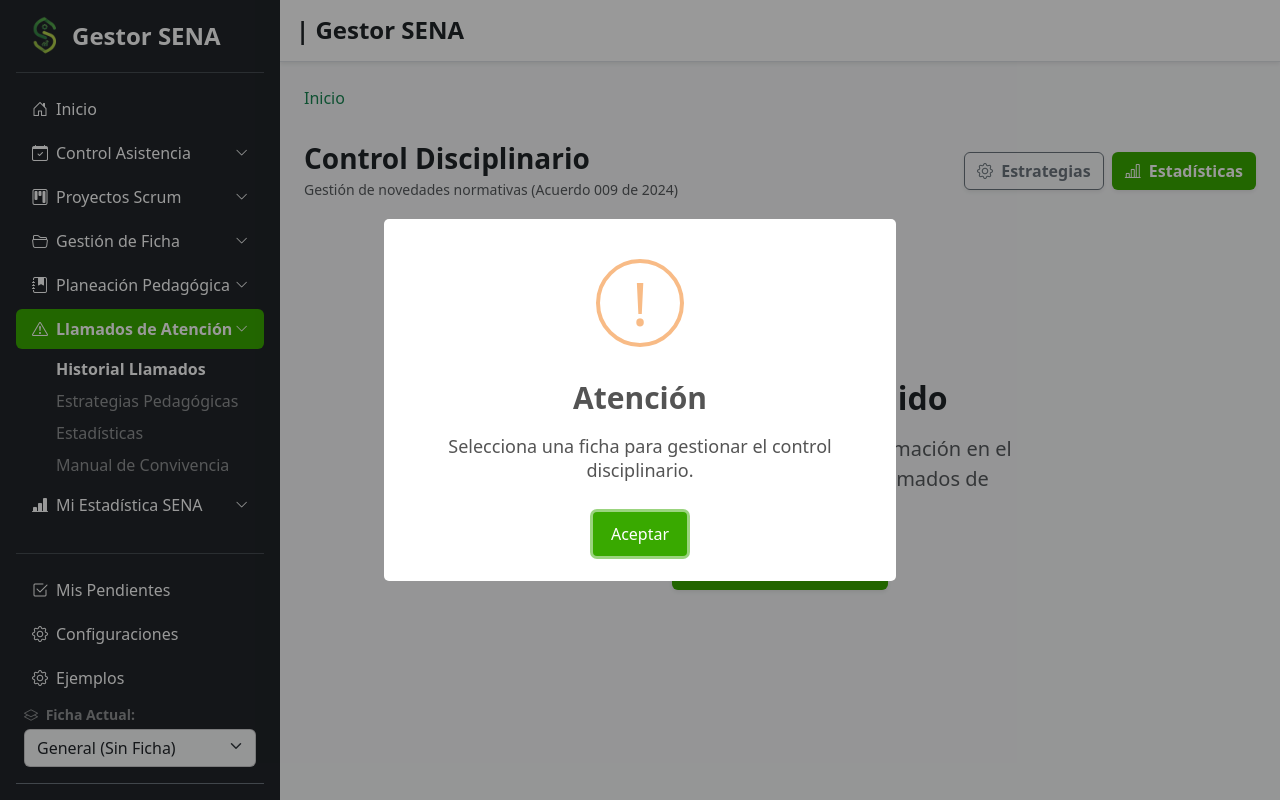
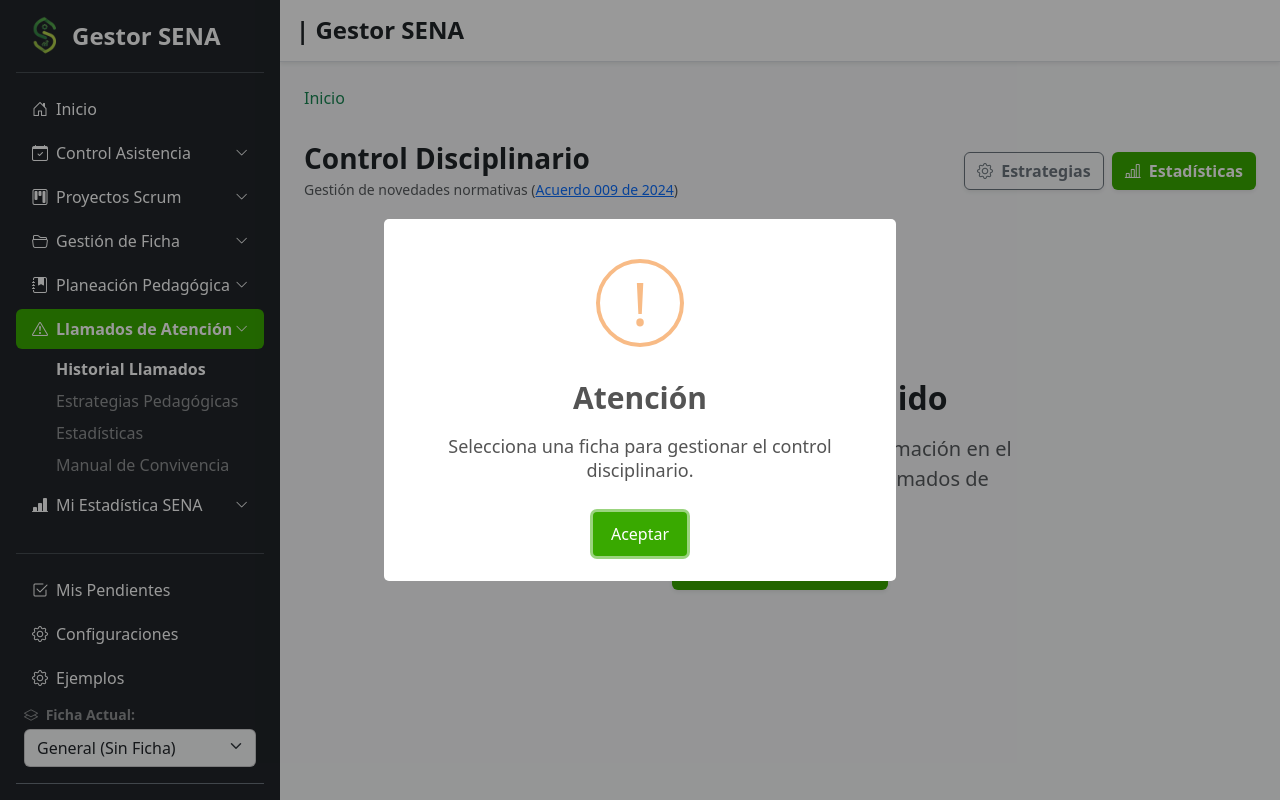
Before and after one commit to AntonyBotelloH/gestorADSO, a Django app: page /llamados/ in a window 1280 px wide. Run offline with Django 5.2, Linux system fonts and the light colour scheme; the visitor is signed in with stand-in values (Sample User, id 1); data that the repository does not hold is empty.

Commit message:
feat: agregar enlace al Acuerdo 009 de 2024 en la gestión de novedades normativas

```diff
--- a/llamados/templates/llamados/llamados.html
+++ b/llamados/templates/llamados/llamados.html
@@ -5,7 +5,7 @@
     <div class="d-flex justify-content-between align-items-center mb-4">
         <div>
             <h3 class="fw-bold mb-1 color-negro-suave-fn">Control Disciplinario</h3>
-            <p class="text-muted small mb-0">Gestión de novedades normativas (Acuerdo 009 de 2024)</p>
+            <p class="text-muted small mb-0">Gestión de novedades normativas (<a target="_blank" href="{% static 'docs/acuerdo_sena_0009_2024.pdf' %}">Acuerdo 009 de 2024</a>)</p>
         </div>
         <div class="d-flex gap-2">
             <a href="{% url 'estrategias' %}" class="btn btn-outline-secondary fw-bold shadow-sm"><i class="bi bi-gear me-1"></i> Estrategias</a>
```
Also changed, not shown: 1 other file.
